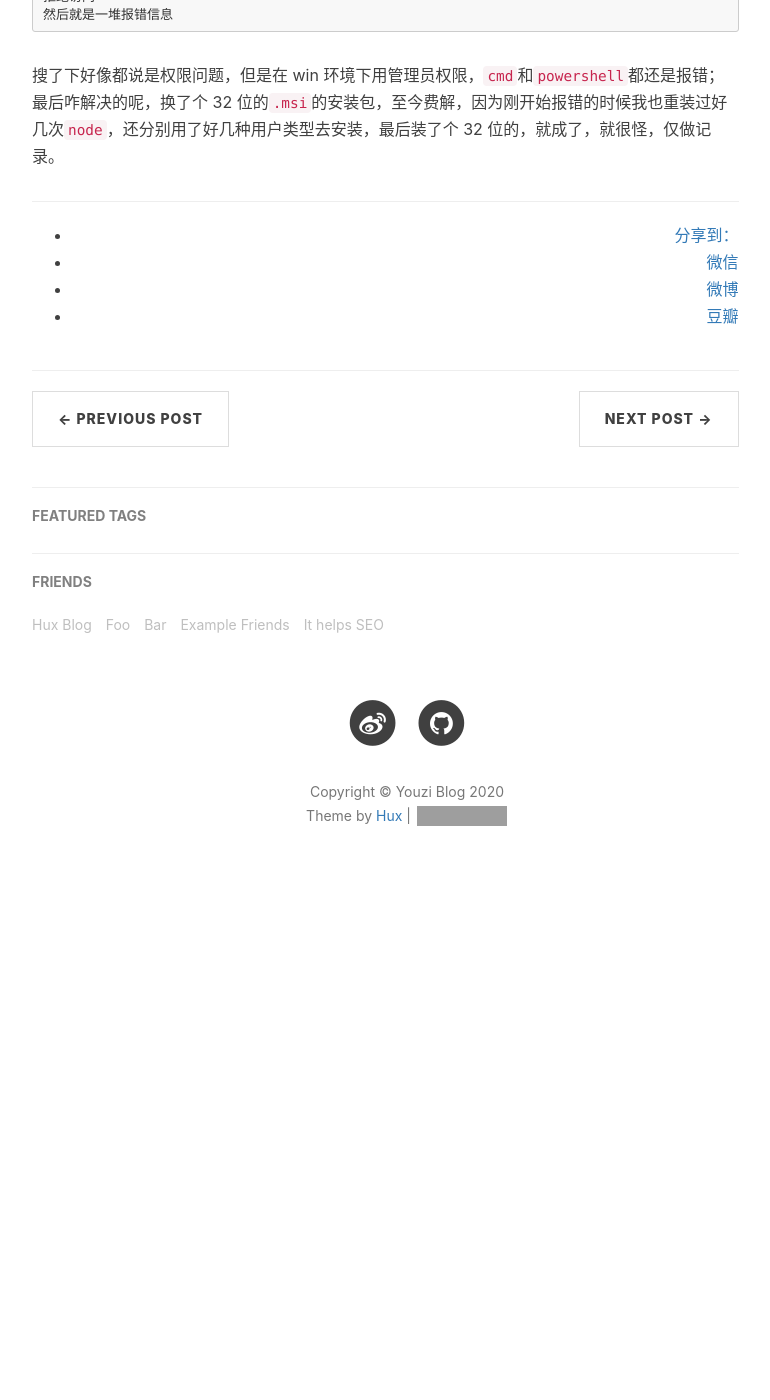
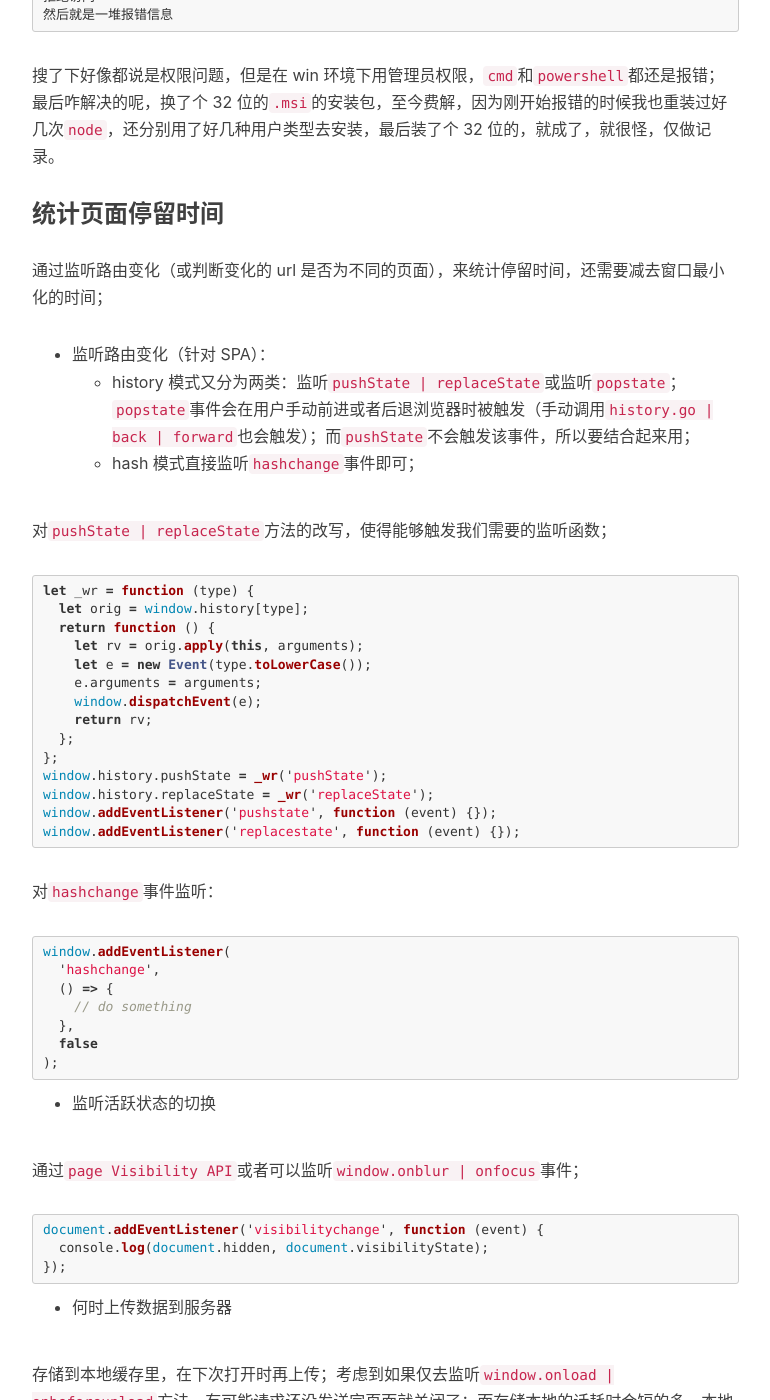
Before and after one commit to YouziXR/YouziXR.github.io, a Jekyll site: the page built from _posts/2020-05-19-杂记随笔备忘.md, in a window 1280 px wide and 1400 px high, scrolled down 2932 px. Shown: the whole window, without its empty margins (233-1003 px from the left). Built offline with Jekyll 4.4.1, drawn with Linux system fonts in a browser that asks for light colours; nearby versions of some CDN libraries; our own code applies the rules of GitHub Pages for plain Markdown files; comment, search, counter and statistics services are not loaded; before the commit the page ends 3852 px from its top, so only the background shows below that; some of the changed text lies outside the part shown; grey boxes are pictures that could not be loaded.

Commit message:
feat(): 瞎比写写的随记

````diff
--- a/_posts/2020-05-19-杂记随笔备忘.md
+++ b/_posts/2020-05-19-杂记随笔备忘.md
@@ -91,3 +91,56 @@ npm run dev
 ```
 
 搜了下好像都说是权限问题，但是在 win 环境下用管理员权限，`cmd`和`powershell`都还是报错；最后咋解决的呢，换了个 32 位的`.msi`的安装包，至今费解，因为刚开始报错的时候我也重装过好几次`node`，还分别用了好几种用户类型去安装，最后装了个 32 位的，就成了，就很怪，仅做记录。
+
+### 统计页面停留时间
+
+通过监听路由变化（或判断变化的 url 是否为不同的页面），来统计停留时间，还需要减去窗口最小化的时间；
+
+- 监听路由变化（针对 SPA）：
+  - history 模式又分为两类：监听`pushState | replaceState`或监听`popstate`；`popstate`事件会在用户手动前进或者后退浏览器时被触发（手动调用`history.go | back | forward`也会触发）；而`pushState`不会触发该事件，所以要结合起来用；
+  - hash 模式直接监听`hashchange`事件即可；
+
+对`pushState | replaceState`方法的改写，使得能够触发我们需要的监听函数；
+
+```javascript
+let _wr = function (type) {
+  let orig = window.history[type];
+  return function () {
+    let rv = orig.apply(this, arguments);
+    let e = new Event(type.toLowerCase());
+    e.arguments = arguments;
+    window.dispatchEvent(e);
+    return rv;
+  };
+};
+window.history.pushState = _wr('pushState');
+window.history.replaceState = _wr('replaceState');
+window.addEventListener('pushstate', function (event) {});
+window.addEventListener('replacestate', function (event) {});
+```
+
+对`hashchange`事件监听：
+
+```javascript
+window.addEventListener(
+  'hashchange',
+  () => {
+    // do something
+  },
+  false
+);
+```
+
+- 监听活跃状态的切换
+
+通过`page Visibility API`或者可以监听`window.onblur | onfocus`事件；
+
+```javascript
+document.addEventListener('visibilitychange', function (event) {
+  console.log(document.hidden, document.visibilityState);
+});
+```
+
+- 何时上传数据到服务器
+
+存储到本地缓存里，在下次打开时再上传；考虑到如果仅去监听`window.onload | onbeforeunload`方法，有可能请求还没发送完页面就关闭了；而存储本地的话耗时会短的多，本地存储时还需要加上一些时间戳，进入时间、离开时间等。
````
Also changed, not shown: _posts/2020-01-22-Fetch.md (deleted, +0 -4 lines), _posts/2020-07-06-源码公开课笔记.md (+21 -2 lines).
